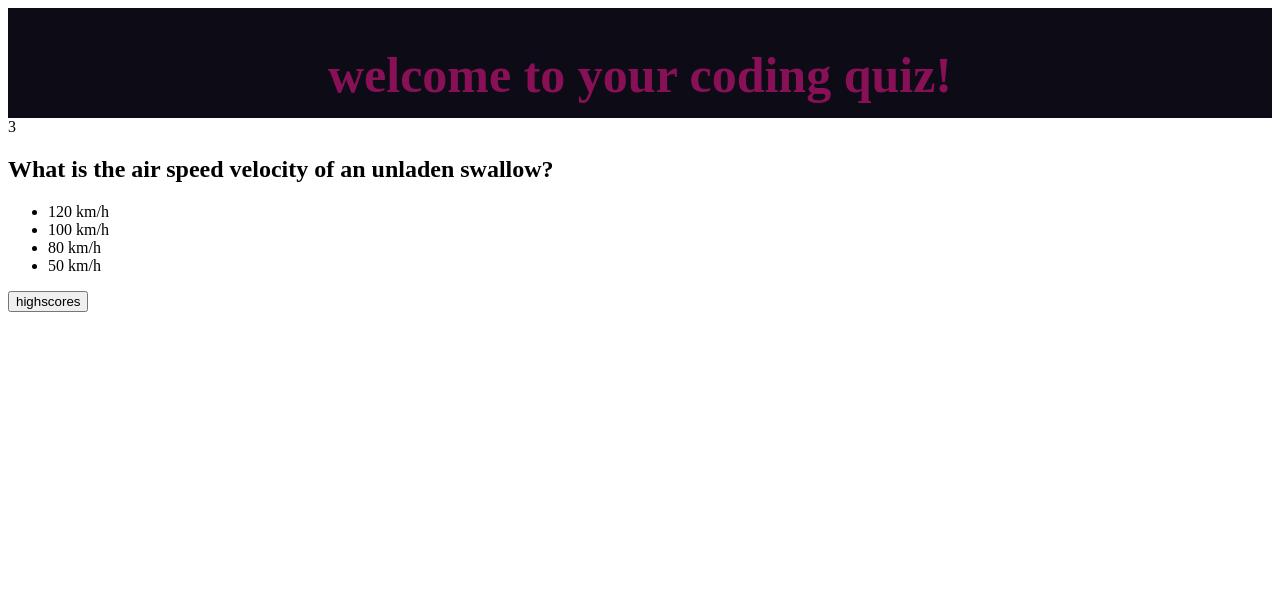
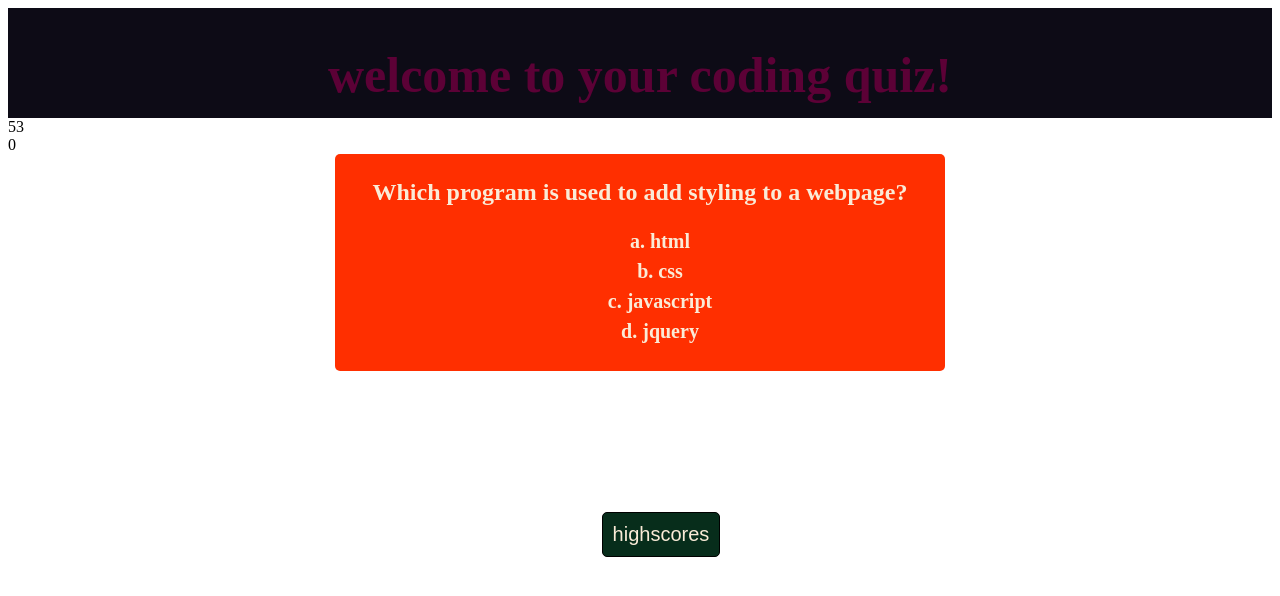
Before and after one commit to bckstrb/coding-quiz-challenge, a plain HTML site: page index.html in a window 1280 px wide. Both pictures are taken after a click on the button "start". Drawn offline with Linux system fonts and the light colour scheme.

Commit message:
added additional css styling

```diff
--- a/assets/css/stylesheet.css
+++ b/assets/css/stylesheet.css
@@ -1,5 +1,6 @@
 html {
   box-sizing: border-box;
+  /*background-color: rgb(2, 2, 37);*/
 }
 
 .container {
@@ -16,10 +17,52 @@ html {
 
   .welcome {
     margin-bottom: 20px;
-    color: rgb(136, 16, 86);
+    color: rgb(92, 1, 54);
     font-size: 50px;
   }
 
-.hidden {
-  display: none;
-}
+  .hidden {
+    display: none;
+  }
+
+  #question-container {
+    width: 600px;
+    max-width: 80%;
+    background-color: rgb(255, 47, 0);
+    border-radius: 5px;
+    color: antiquewhite;
+    text-align: center;
+    padding: 5px;
+    margin: auto;
+  }
+
+  ul {
+    list-style-type: none;
+    font-size: 20px;
+    font-weight: bold;
+    line-height: 1.5em;
+  }
+
+  #start-button {
+    background-color: rgb(7, 45, 27);
+    color: antiquewhite;
+    font-size: 20px;
+    padding: 10px;
+    border: 1px solid black;
+    border-radius: 5px;
+    position: absolute;
+    top: 57%;
+    left: 50%;
+  }
+
+  #scores-button {
+    background-color: rgb(7, 45, 27);
+    color: antiquewhite;
+    font-size: 20px;
+    padding: 10px;
+    border: 1px solid black;
+    border-radius: 5px;
+    position: absolute;
+    top: 64%;
+    left: 47%;
+  }
--- a/assets/js/script.js
+++ b/assets/js/script.js
@@ -1,33 +1,33 @@
 var questions = [
   {
-    question: "What is the air speed velocity of an unladen swallow?",
+    question: "Which program is used to add styling to a webpage?",
     options: {
-      a: "120 km/h",
-      b: "100 km/h",
-      c: "80 km/h",
-      d: "50 km/h",
+      a: "a. html",
+      b: "b. css",
+      c: "c. javascript",
+      d: "d. jquery",
+    },
+    answer: "b",
+  },
+  {
+    question: "Which of the following are a data type?",
+    options: {
+      a: "a. string",
+      b: "b. rope",
+      c: "c. cord",
+      d: "d. wire",
     },
     answer: "a",
   },
   {
-    question: "What is the most iconic album cover?",
+    question: "in javascript, what is a block of code called that is used to perform a specific task?",
     options: {
-      a: "Elvis",
-      b: "Sgt. Peppers Lonely Hearts Club Band",
-      c: "The Clash",
-      d: "AC/DC",
+      a: "a. declaration",
+      b: "b. variable",
+      c: "c. string",
+      d: "d. function",
     },
-    answer: "c",
-  },
-  {
-    question: "Which contitent is France located?",
-    options: {
-      a: "Asia",
-      b: "Antarctica",
-      c: "Europe",
-      d: "South America",
-    },
-    answer: "c",
+    answer: "d",
   },
 ];
 
@@ -42,13 +42,17 @@ var currentQuestion = 0;
 var startButtton = document.getElementById("start-button");
 var questionContainer = document.getElementById("question-container");
 var timerEl = document.getElementById("timer");
-var secondsRemaining = 5;
+var secondsRemaining = 55;
+var userScore = 0;
+var displayScore = document.getElementById("display-score");
+var highscoresButton = document.getElementById("scores-button");
 startButtton.addEventListener("click", startGame);
 
 function startGame() {
   startButtton.classList.add("hidden");
   timerEl.classList.remove("hidden");
   timerEl.textContent = secondsRemaining;
+  displayScore.classList.remove("hidden");
   //trigger timer
   startTimer();
   renderQuestion();
@@ -83,6 +87,10 @@ function evaluateAnswer(event) {
   } else feedbackText = "you got it wrong";
 
   //adjust their score accordingly
+  if (correct) userScore += 5
+  else {userScore -= 5};
+
+  displayScore.textContent = userScore
 
   currentQuestion++;
   renderQuestion();
@@ -106,41 +114,3 @@ function startTimer() {
 }
 
 function endGame() {}
-
-//-start function for timer
-
-//-
-
-// Which program is used to add styling to a webpage?
-// a.HTML
-// b.CSS
-// c.Javascript
-// d.jQuery
-
-// Which of the following are a date type?
-// a.String
-// b.Rope
-// c.Cord
-// d.Wire
-
-// In JavaScript, what is a block of code called that is used to perform a specific task?
-// a.declaration
-// b.variable
-// c.string
-// d.function
-
-//-need event clicker to start quiz
-
-//set of questions with options for answers
-//-4-5 questions with muliple choice answers-array
-//-does it need a score associated with the answer?
-//-need event clicker
-//-prompts if wrong
-//-a way to calculate score
-//--data attributes?
-//--local storage
-
-//submit high scores
-//-submit button
-
-//local storage-highscores
--- a/index.html
+++ b/index.html
@@ -12,17 +12,18 @@
       <h1 class="welcome">welcome to your coding quiz!</h1>
     </div>
     <div id="timer" class="hidden">timer</div>
+    <div id="display-score" class="hidden">0</div>
     <div>
         <button id="start-button">start</button>
     </div>
     <div id="question-container" class="hidden">
-        <!-- <h2>this will be a questions</h2>
+        <h2>this will be questions</h2>
         <ul>
-            <li>answer</li>
-            <li>answer</li>
-            <li>answer</li>
-            <li>answer</li>
-        </ul> -->
+            <li><a href="#">answer</a></li>
+            <li><a href="#">answer</a></li>
+            <li><a href="#">answer</a></li>
+            <li><a href="#">answer</a></li>
+        </ul>
     </div>
     <div id="feedback" class="hidden"></div>
     <div>
```
Also changed, not shown: assets/js/script2.js (deleted, +0 -59 lines), index2.html (deleted, +0 -15 lines).
